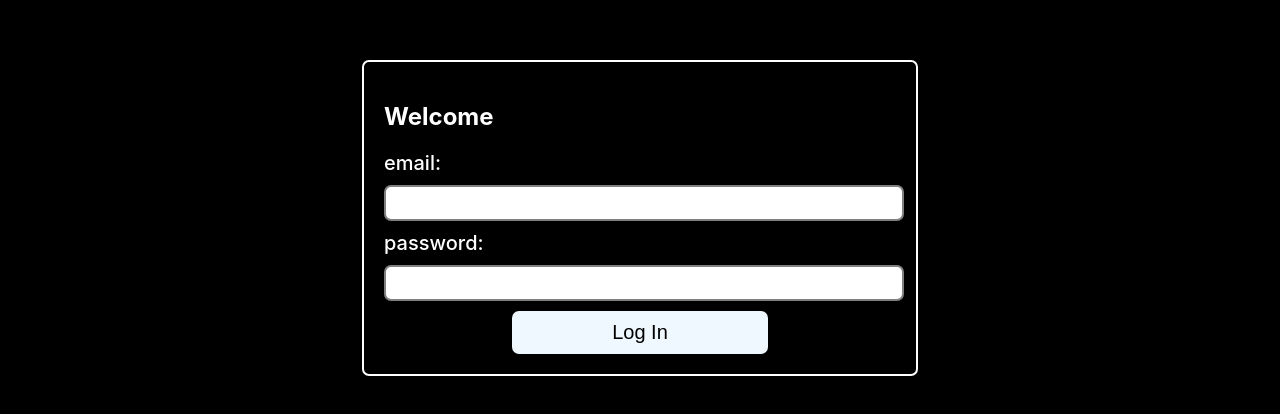
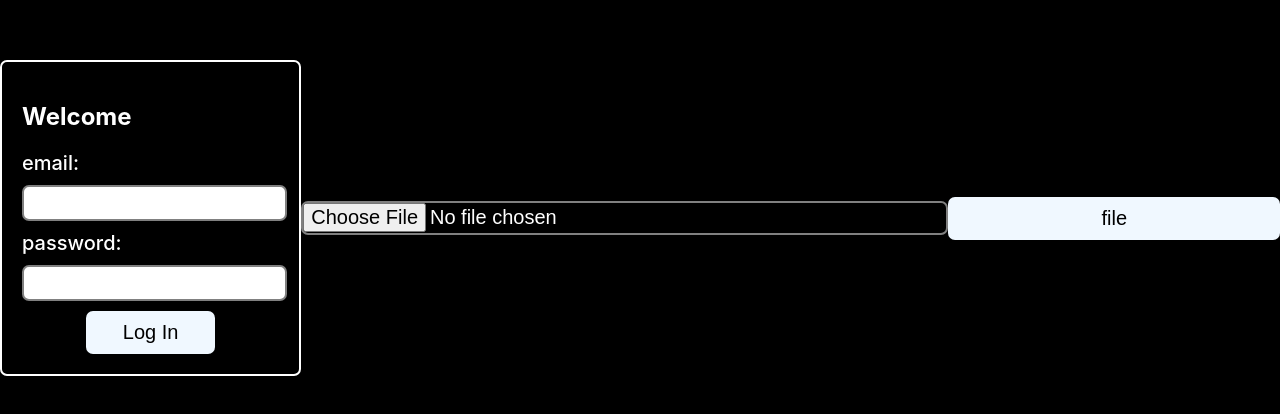
Before and after one commit to JaaacobR/social-media-app, a React (Create React App) app in the folder client/: page / in a window 1280 px wide. Shown: the part 182-596 px from the top of the page. Built offline with nearby package versions, Linux system fonts and the light colour scheme.

Commit message:
base64 decode test

```diff
--- a/client/src/pages/SignIn/SignIn.tsx
+++ b/client/src/pages/SignIn/SignIn.tsx
@@ -2,10 +2,12 @@ import React, { useState } from "react";
 import "./SignIn.css";
 import { useApi } from "hooks";
 import { useNavigate } from "react-router-dom";
+import e, { response } from "express";
 
 export const SignIn = () => {
   const [email, setEmail] = useState("");
   const [password, setPassword] = useState("");
+  const [file, setFile] = useState<any>(undefined);
   const api = useApi();
   const navigate = useNavigate();
 
@@ -19,7 +21,41 @@ export const SignIn = () => {
 
   const handleLogIn = async () => {
     const res = await api.logIn({ email, hash_password: password });
-    res && navigate("/home")
+    res && navigate("/home");
+  };
+
+  const getBase64 = (file: File) => {
+    return new Promise((resolve) => {
+      let fileInfo;
+      let baseURL: any = "";
+      // Make new FileReader
+      let reader = new FileReader();
+
+      // Convert the file to base64 text
+      reader.readAsDataURL(file);
+
+      // on reader load somthing...
+      reader.onload = () => {
+        baseURL = reader.result;
+        console.log(baseURL);
+        resolve(baseURL);
+      };
+      console.log(fileInfo);
+    });
+  };
+
+  const handleClick = async () => {
+    if (!file) return;
+
+    const fileResult = await getBase64(file);
+    const body = JSON.stringify({ file: fileResult });
+    fetch("http://localhost:4000/api/photo", {
+      method: "POST",
+      body,
+      headers: { "content-type": "application/json" },
+    })
+      .then((response) => response.json())
+      .then((data) => console.log(data));
   };
   return (
     <div className="main">
@@ -41,6 +77,13 @@ export const SignIn = () => {
           <button onClick={handleLogIn}>Log In</button>
         </section>
       </section>
+      <input
+        type="file"
+        onChange={(e) =>
+          setFile(e.target.files ? e.target.files[0] : undefined)
+        }
+      />
+      <button onClick={handleClick}>file</button>
     </div>
   );
 };
```
Also changed, not shown: 2 other files (tests, documents, lock files or other folders).
